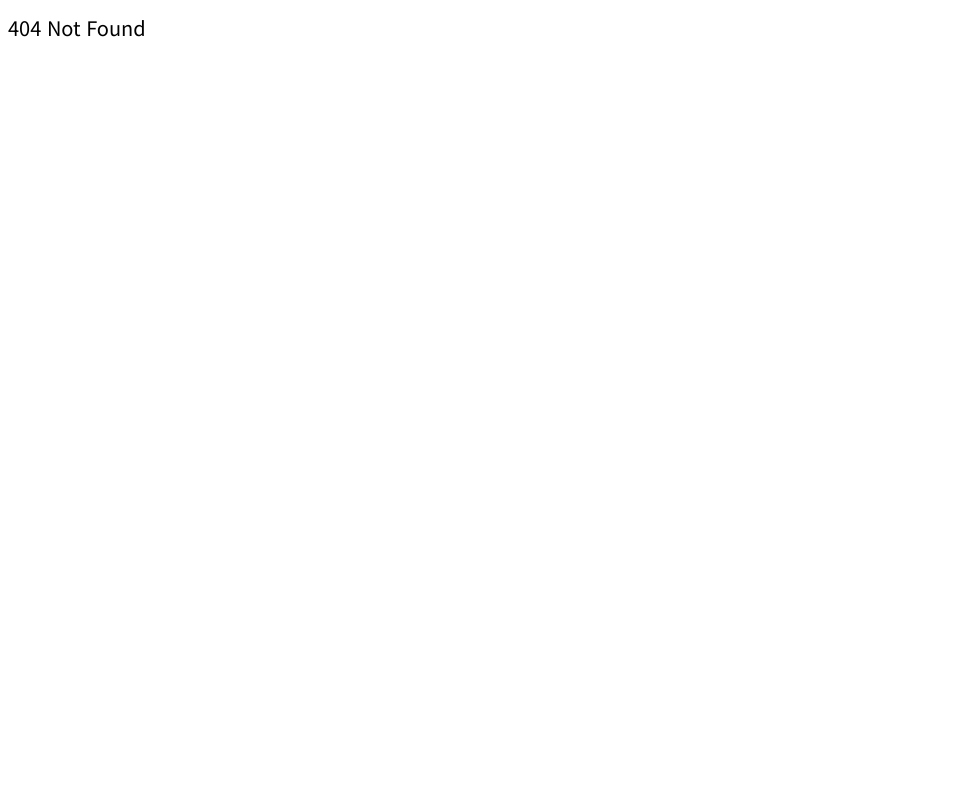
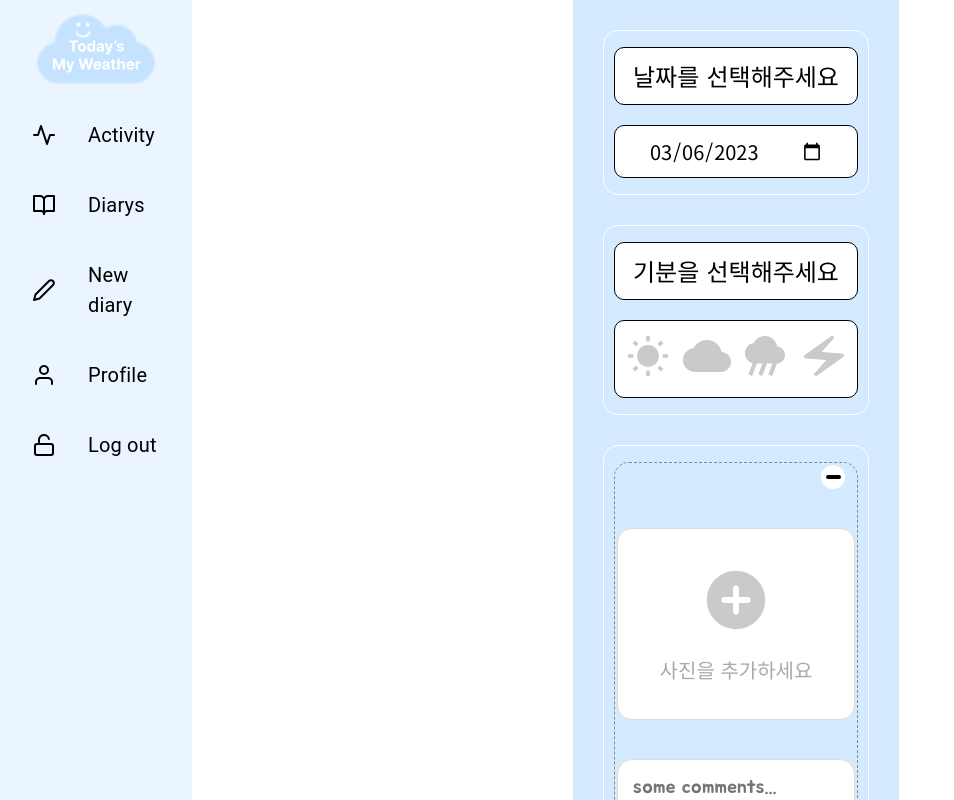
Before and after one commit to DonOhhhh/MyWeatherDiary_FE, a React (Vite) app: page /main/newdiary in a window 1280 px wide. Before the commit this address had no page. Shown: the top 800 px of the page, without its empty margins (0-954 px from the left). Built offline with nearby package versions, Linux system fonts and the light colour scheme.

Commit message:
Diary update delete complete

```diff
--- a/src/main.jsx
+++ b/src/main.jsx
@@ -35,6 +35,10 @@ const router = createBrowserRouter([
                 element: <Diarys />,
             },
             {
+                path: "/main/newdiary",
+                element: <Edit />,
+            },
+            {
                 path: "/main/profile",
                 element: <Profile />,
             },
--- a/src/pages/Main/components/ControlMenu/index.jsx
+++ b/src/pages/Main/components/ControlMenu/index.jsx
@@ -27,7 +27,7 @@ function ControlMenu() {
         },
         {
             itemText: "New diary",
-            href: "/main/edit",
+            href: "/main/newdiary",
             icon: <Edit2 />,
         },
         {
--- a/src/pages/Menu/Diarys/components/Diary/components/ButtonGroup/index.jsx
+++ b/src/pages/Menu/Diarys/components/Diary/components/ButtonGroup/index.jsx
@@ -1,3 +1,57 @@
-export default function ButtonGroup() {
-    return <div />;
+import styled from "@emotion/styled";
+import { Edit2, Trash2 } from "react-feather";
+
+const Container = styled.div`
+    display: flex;
+    flex-direction: column;
+    justify-content: center;
+    align-items: center;
+    gap: 20px;
+    width: fit-content;
+    height: fit-content;
+    margin: 0;
+    padding: 0;
+    transform: translate(290px, 15px);
+    margin-bottom: -100px;
+`;
+
+const UpdateBtn = styled(Edit2)`
+    border-radius: 10px;
+    padding: 10px;
+    box-shadow: 0 0 5px rgba(0, 0, 0, 0.5);
+    &:hover {
+        box-shadow: 0 0 10px rgba(0, 0, 0, 0.5);
+        stroke: red;
+        cursor: pointer;
+    }
+`;
+
+const DeleteBtn = styled(Trash2)`
+    border-radius: 10px;
+    padding: 10px;
+    box-shadow: 0 0 5px rgba(0, 0, 0, 0.5);
+    &:hover {
+        box-shadow: 0 0 10px rgba(0, 0, 0, 0.5);
+        stroke: red;
+        cursor: pointer;
+    }
+`;
+
+export default function ButtonGroup({ onUpdate, onDelete }) {
+    return (
+        <Container>
+            <UpdateBtn
+                size={40}
+                strokeWidth={2}
+                color="black"
+                onClick={onUpdate}
+            />
+            <DeleteBtn
+                size={40}
+                strokeWidth={2}
+                color="black"
+                onClick={onDelete}
+            />
+        </Container>
+    );
 }
--- a/src/pages/Menu/Diarys/components/Diary/components/CommentBox/index.jsx
+++ b/src/pages/Menu/Diarys/components/Diary/components/CommentBox/index.jsx
@@ -5,7 +5,7 @@ const Container = styled.div`
     justify-content: flex-start;
     align-items: center;
     text-align: left;
-    padding: 10px 20px;
+    padding: 10px;
     gap: 10px;
     width: 100%;
     height: fit-content;
--- a/src/pages/Menu/Diarys/components/Diary/components/TopBox/index.jsx
+++ b/src/pages/Menu/Diarys/components/Diary/components/TopBox/index.jsx
@@ -16,7 +16,6 @@ const Container = styled.div`
     );
     height: fit-content;
     width: auto;
-    margin: 0 10px;
     padding: 10px;
 `;
 
--- a/src/pages/Menu/Diarys/components/Diary/index.jsx
+++ b/src/pages/Menu/Diarys/components/Diary/index.jsx
@@ -1,6 +1,11 @@
 import styled from "@emotion/styled";
 import { Divider } from "@mui/material";
 import { useState } from "react";
+import { useDispatch } from "react-redux";
+import { useNavigate } from "react-router-dom";
+import { diaryImport } from "../../../Edit/reducer/editSlice";
+import { diaryDelete } from "../../reducer/diarysSlice";
+import ButtonGroup from "./components/ButtonGroup";
 import CommentBox from "./components/CommentBox";
 import ImageBox from "./components/ImageBox";
 import Pagination from "./components/Pagination";
@@ -16,8 +21,8 @@ const Wrapper = styled.div`
 const Container = styled.div`
     display: flex;
     flex-direction: column;
-    gap: 5px;
-    padding: 10px;
+    gap: 10px;
+    padding: 10px 10px;
     margin: 10px 0;
 
     width: 100%;
@@ -31,32 +36,34 @@ const Container = styled.div`
 export default function Diary({ postId, date, emotion, contents }) {
     const [contentNum, setContentNum] = useState(0);
     const { imgSrc, comment } = contents[contentNum];
+    const dispatch = useDispatch();
+    const navigate = useNavigate();
     return (
         <Wrapper>
+            <ButtonGroup
+                onUpdate={() => {
+                    dispatch(
+                        diaryImport({ id: postId, date, emotion, contents })
+                    );
+                    navigate("/main/edit");
+                }}
+                onDelete={() => {
+                    if (confirm("삭제하시겠습니까?")) {
+                        dispatch(diaryDelete({ postId }));
+                    }
+                }}
+            />
             <Container id={postId}>
                 <TopBox emotion={emotion} date={date} />
-                <Divider
-                    variant="middle"
-                    sx={{ border: "1px solid #e0e0e0" }}
-                />
+                <Divider sx={{ border: "1px solid #e0e0e0" }} />
                 <Pagination
                     page={contentNum}
                     onClick={setContentNum}
                     length={contents.length}
                 />
-                {imgSrc && (
-                    <Divider
-                        variant="middle"
-                        sx={{ border: "1px solid #e0e0e0" }}
-                    />
-                )}
+                {imgSrc && <Divider sx={{ border: "1px solid #e0e0e0" }} />}
                 {imgSrc && <ImageBox imgSrc={imgSrc} />}
-                {comment && (
-                    <Divider
-                        variant="middle"
-                        sx={{ border: "1px solid #e0e0e0" }}
-                    />
-                )}
+                {comment && <Divider sx={{ border: "1px solid #e0e0e0" }} />}
                 {comment && <CommentBox comment={comment} />}
             </Container>
         </Wrapper>
--- a/src/pages/Menu/Diarys/reducer/diarysSlice.js
+++ b/src/pages/Menu/Diarys/reducer/diarysSlice.js
@@ -6,18 +6,20 @@ const diarysSlice = createSlice({
     name: "diarys",
     initialState,
     reducers: {
-        added: (state, action) => {
+        diaryAdd: (state, action) => {
             state.push(action.payload);
             return state.sort((a, b) =>
                 new Date(b.date) - new Date(a.date) ? 1 : -1
             );
         },
-        updated: (state, action) => {
-            state = state.map((diary) =>
+        diaryUpdate: (state, action) => {
+            console.log(state.map((diary) => diary.id));
+            console.log(action.payload);
+            return state.map((diary) =>
                 diary.id === action.payload.id ? action.payload : diary
             );
         },
-        deleted: (state, action) => {
+        diaryDelete: (state, action) => {
             const index = state.findIndex(
                 (diary) => diary.id === action.payload.id
             );
@@ -27,4 +29,4 @@ const diarysSlice = createSlice({
 });
 
 export default diarysSlice.reducer;
-export const { added, updated, deleted } = diarysSlice.actions;
+export const { diaryAdd, diaryUpdate, diaryDelete } = diarysSlice.actions;
--- a/src/pages/Menu/Edit/index.jsx
+++ b/src/pages/Menu/Edit/index.jsx
@@ -4,7 +4,7 @@ import { useNavigate } from "react-router-dom";
 import { v4 } from "uuid";
 import * as Yup from "yup";
 import FormError from "../../../common/components/FormError";
-import { added } from "../Diarys/reducer/diarysSlice";
+import { diaryAdd, diaryUpdate } from "../Diarys/reducer/diarysSlice";
 import DateBox from "./components/DateBox";
 import EmotionBox from "./components/EmotionBox";
 import DeleteBtn from "./components/DeleteBtn";
@@ -77,10 +77,16 @@ const StyledBtn = styled.button`
 
 function EditPage() {
     const initialValues = useSelector((state) => state.edit);
+
     const dispatch = useDispatch();
     const navigate = useNavigate();
     const onSubmit = (values) => {
-        dispatch(added(values));
+        if (!values.id) values.id = v4();
+        dispatch(
+            location.pathname === "/main/newdiary"
+                ? diaryAdd(values)
+                : diaryUpdate(values)
+        );
         navigate("/main/diarys");
     };
     const validationSchema = Yup.object({
--- a/src/pages/Menu/Edit/reducer/editSlice.js
+++ b/src/pages/Menu/Edit/reducer/editSlice.js
@@ -2,7 +2,7 @@ import { createSlice } from "@reduxjs/toolkit";
 import { v4 } from "uuid";
 
 const initialState = {
-    id: v4(),
+    id: "",
     date: new Date(Date.now() + 9 * 60 * 60 * 1000).toISOString().slice(0, 10),
     emotion: 0,
     contents: [
@@ -18,7 +18,7 @@ const editSlice = createSlice({
     name: "edit",
     initialState,
     reducers: {
-        save: (_, action) => {
+        diaryImport: (_, action) => {
             return action.payload;
         },
         clear: () => {
@@ -28,4 +28,4 @@ const editSlice = createSlice({
 });
 
 export default editSlice.reducer;
-export const { save, clear } = editSlice.actions;
+export const { diaryImport, clear } = editSlice.actions;
```
